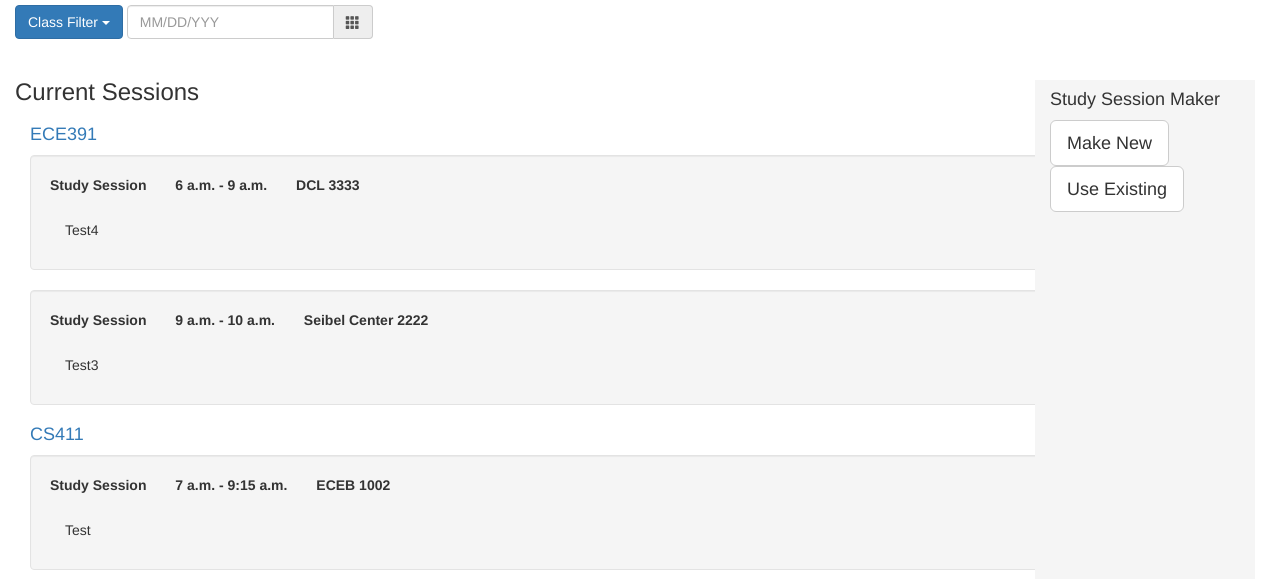
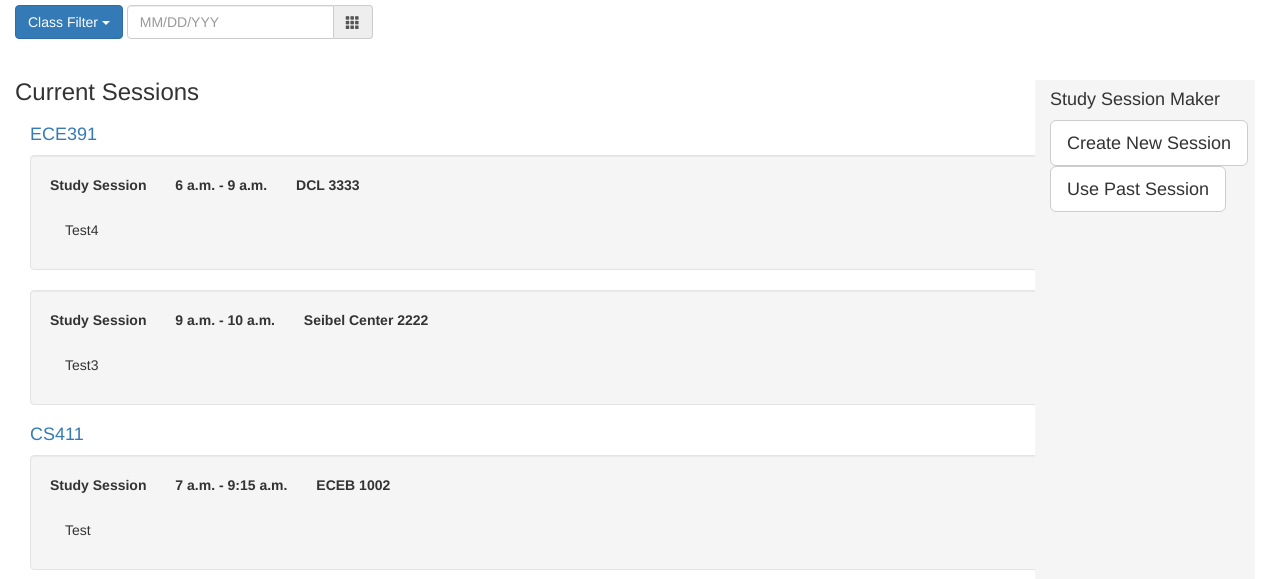
Before and after one commit to ypatel38/studyupuiuc, a Django app: page / in a window 1280 px wide. Shown: the part 52-631 px from the top of the page. Run offline with Django 3.2, Linux system fonts and the light colour scheme; a user stored in the database is signed in; data comes from the database, SQL or seed files in the repository; some libraries are stand-ins or nearby versions.

Commit message:
small edit, ending today on this

```diff
--- a/home/templates/home/homepage.html
+++ b/home/templates/home/homepage.html
@@ -92,8 +92,8 @@
       <div id="sidebar" class="sidebar-offcanvas">
           <div class="col-md-12">
             <h4>Study Session Maker</h4>
-                <a href="#" class="btn btn-default btn-lg" role="button">Make New</a>
-                <a href="#" class="btn btn-default btn-lg" role="button">Use Existing</a>
+                <a href="#" class="btn btn-default btn-lg" role="button">Create New Session</a>
+                <a href="#" class="btn btn-default btn-lg" role="button">Use Past Session</a>
           </div>
       </div>
     </div>
```
